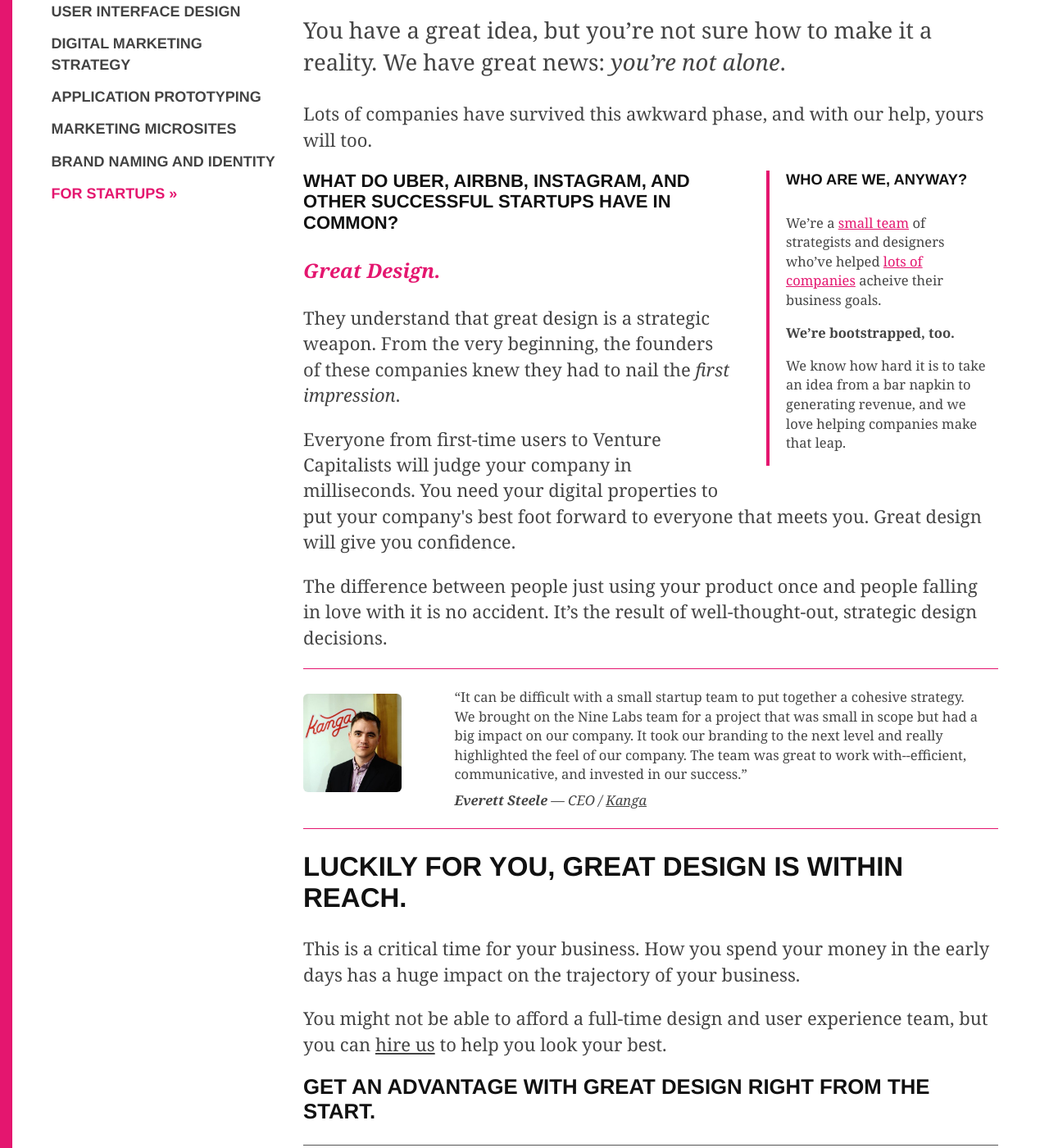
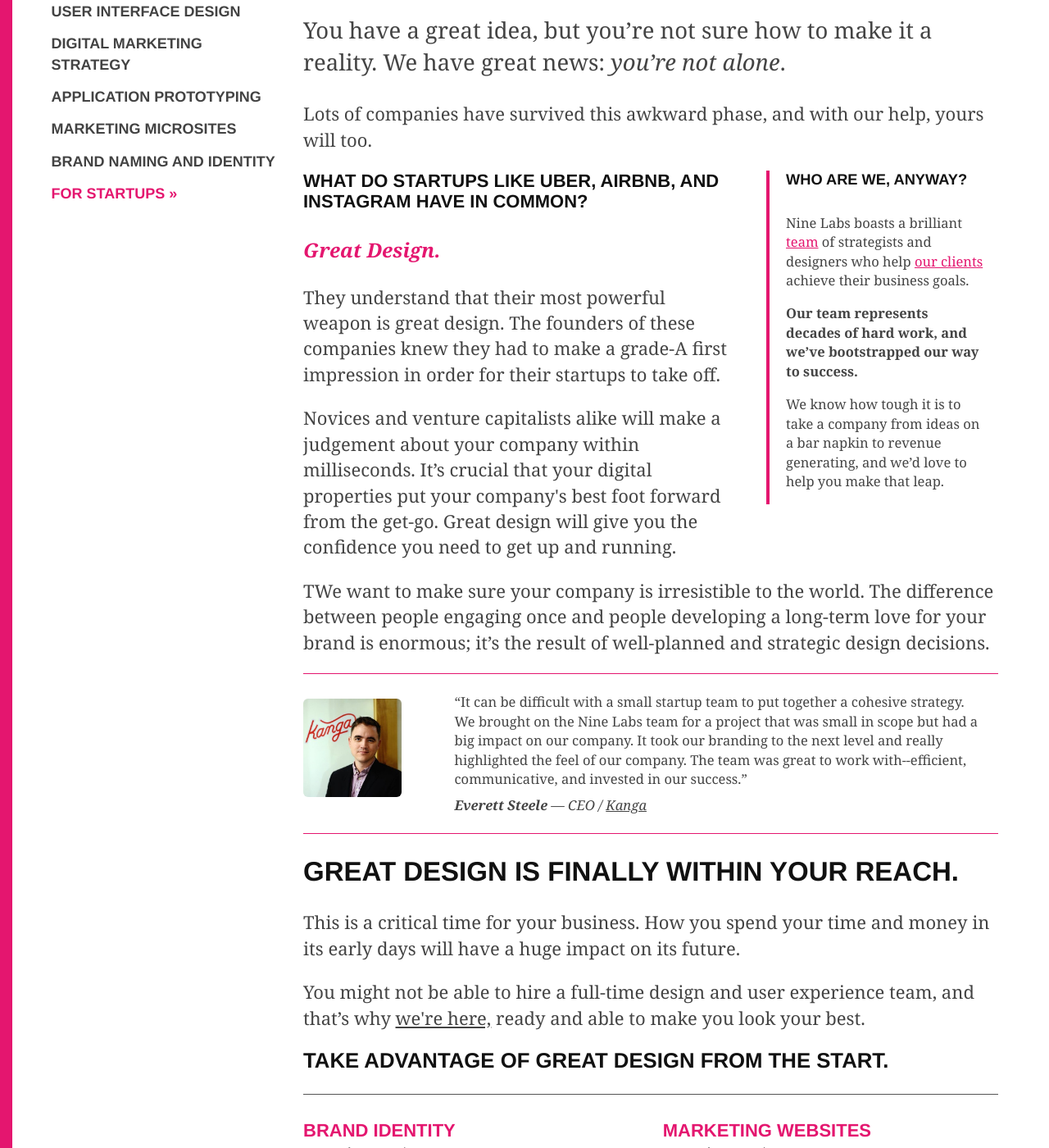
Before and after one commit to ninelabs/ninelabs.com, a Jekyll site: the page built from work/startups.html, in a window 1280 px wide and 1400 px high, scrolled down 290 px. Shown: the whole window at 82% size. Built offline with Jekyll 4.4.1, drawn with Linux system fonts in a browser that asks for light colours; nearby versions of some CDN libraries; Markdown is read by kramdown in place of the engine named in the settings; some of the changed text lies outside the part shown.

Commit message:
content edits - Jordan

```diff
--- a/work/startups.html
+++ b/work/startups.html
@@ -26,15 +26,15 @@
     <p>Lots of companies have survived this awkward phase, and with our help, yours will too.</p>
     <blockquote class="indent startup-aside">
       <h5>Who are we, anyway?</h5>
-      <p>We&rsquo;re a <a href="/about/team.html">small team</a> of strategists and designers who&rsquo;ve helped <a href="/about/reputation.html">lots of companies</a> acheive their business goals.</p>
-      <p><b>We&rsquo;re bootstrapped, too.</b></p>
-      <p>We know how hard it is to take an idea from a bar napkin to generating revenue, and we love helping companies make that leap.</p>
+      <p>Nine Labs boasts a brilliant <a href="/about/team.html">team</a> of strategists and designers who help <a href="/about/reputation.html">our clients</a> achieve their business goals.</p>
+      <p><b>Our team represents decades of hard work, and we’ve bootstrapped our way to success.</b></p>
+      <p>We know how tough it is to take a company from ideas on a bar napkin to revenue generating, and we’d love to help you make that leap.</p>
     </blockquote>
-    <h4>What do Uber, AirBNB, Instagram, and other successful startups have in common?</h4>
+    <h4>WHAT DO STARTUPS LIKE UBER, AIRBNB, AND INSTAGRAM HAVE IN COMMON?</h4>
     <p class="standout">Great Design.</p>
-    <p>They understand that great design is a strategic weapon. From the very beginning, the founders of these companies knew they had to nail the <em>first impression</em>.</p>
-    <p>Everyone from first-time users to Venture Capitalists will judge your company in milliseconds. You need your digital properties to put your company's best foot forward to everyone that meets you. Great design will give you confidence.</p>
-    <p>The difference between people just using your product once and people falling in love with it is no accident. It&rsquo;s the result of well-thought-out, strategic design decisions.</p>
+    <p>They understand that their most powerful weapon is great design. The founders of these companies knew they had to make a grade-A first impression in order for their startups to take off.</p>
+    <p>Novices and venture capitalists alike will make a judgement about your company within milliseconds. It’s crucial that your digital properties put your company's best foot forward from the get-go. Great design will give you the confidence you need to get up and running.</p>
+    <p>TWe want to make sure your company is irresistible to the world. The difference between people engaging once and people developing a long-term love for your brand is enormous; it’s the result of well-planned and strategic design decisions.</p>
 
 
     <div class="inline-quote">
@@ -47,32 +47,32 @@
       </div>
     </div>
 
-    <h2>Luckily for you, great design is within reach.</h2>
-    <p>This is a critical time for your business. How you spend your money in the early days has a huge impact on the trajectory of your business.</p>
-    <p>You might not be able to afford a full-time design and user experience team, but you can <a href="/contact/">hire us</a> to help you look your best.</p>
-    <h3>Get an advantage with great design right from the start.</h3>
+    <h2>GREAT DESIGN IS FINALLY WITHIN YOUR REACH.</h2>
+    <p>This is a critical time for your business. How you spend your time and money in its early days will have a huge impact on its future.</p>
+    <p>You might not be able to hire a full-time design and user experience team, and that’s why <a href="/contact/">we're here,</a> ready and able to make you look your best.</p>
+    <h3>TAKE ADVANTAGE OF GREAT DESIGN FROM THE START.</h3>
 
     <hr>
     <div class="startup-services">
       <div class="service">
         <h4>Brand Identity</h4>
         <p><em>Starting at $1,000</em></p>
-        <p>A great name, logo, and brand messaging system will help you look your best and set you apart from the rest.</p>
+        <p>A cohesive brand-messaging system sets you apart from your competitors and builds credibility in the marketplace.</p>
       </div>
       <div class="service">
         <h4>Marketing Websites</h4>
         <p><em>Starting at $2,500</em></p>
-        <p><i>&ldquo;Coming Soon&rdquo;</i> pages don&rsquo;t cut it anymore. Get a simple marketing microsite and tell your story with style.</p>
+        <p>Marketing microsites are powerfully simple tools that are cost-effective, easy to maintain, and fast to create.</p>
       </div>
       <div class="service">
         <h4>Pitchdecks</h4>
         <p><em>Starting at $500</em></p>
-        <p>Whether you&rsquo;re raising money or attracting talent, you need a slide deck that captures their attention and inspires action.</p>
+        <p>Whether you’re raising money or attracting talent, a slide deck captures attention and inspires action.</p>
       </div>
       <div class="service">
         <h4>App Prototypes</h4>
         <p><em>Starting at $13,000</em></p>
-        <p>Getting your app and workflow right in the beginning can be the difference between success and endless pivots.</p>
+        <p>Bring your app ideas to life with a prototype that’s user-friendly and functional. Oh, yeah, and it will look great, too!</p>
       </div>
     </div>
 
@@ -86,7 +86,7 @@
       </div>
     </div>
 
-    <h2 id="lets-talk">Get our Strategists and Designers on your team.</h2>
+    <h2 id="lets-talk">LET OUR STRATEGISTS AND DESIGNERS GET YOU UP AND RUNNING.</h2>
     <p>Let us know what you need and we&rsquo;ll help you get it done.</p>
 
     <form class="simple-contact" accept-charset="UTF-8" action="https://il258.infusionsoft.com/app/form/process/557e4cea501f01ec1904c035d7eeb6ab" method="POST">
```
